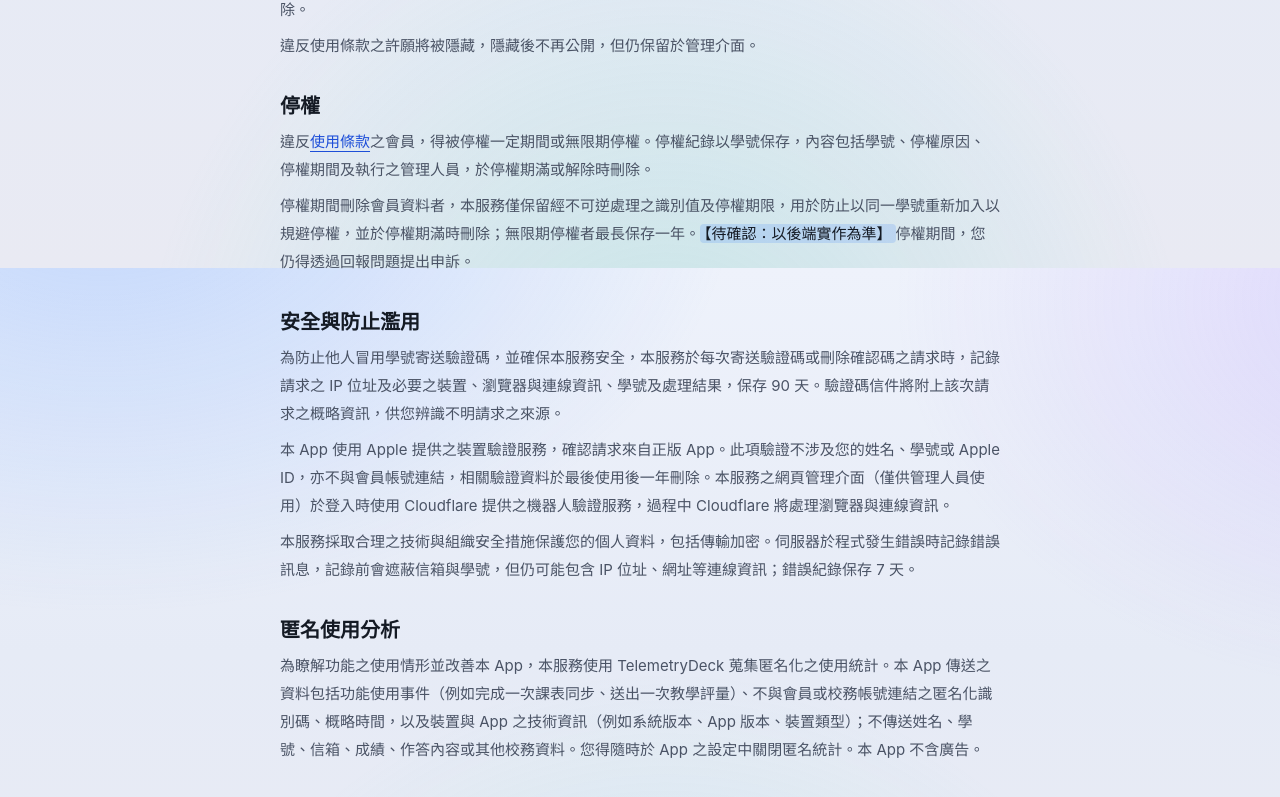
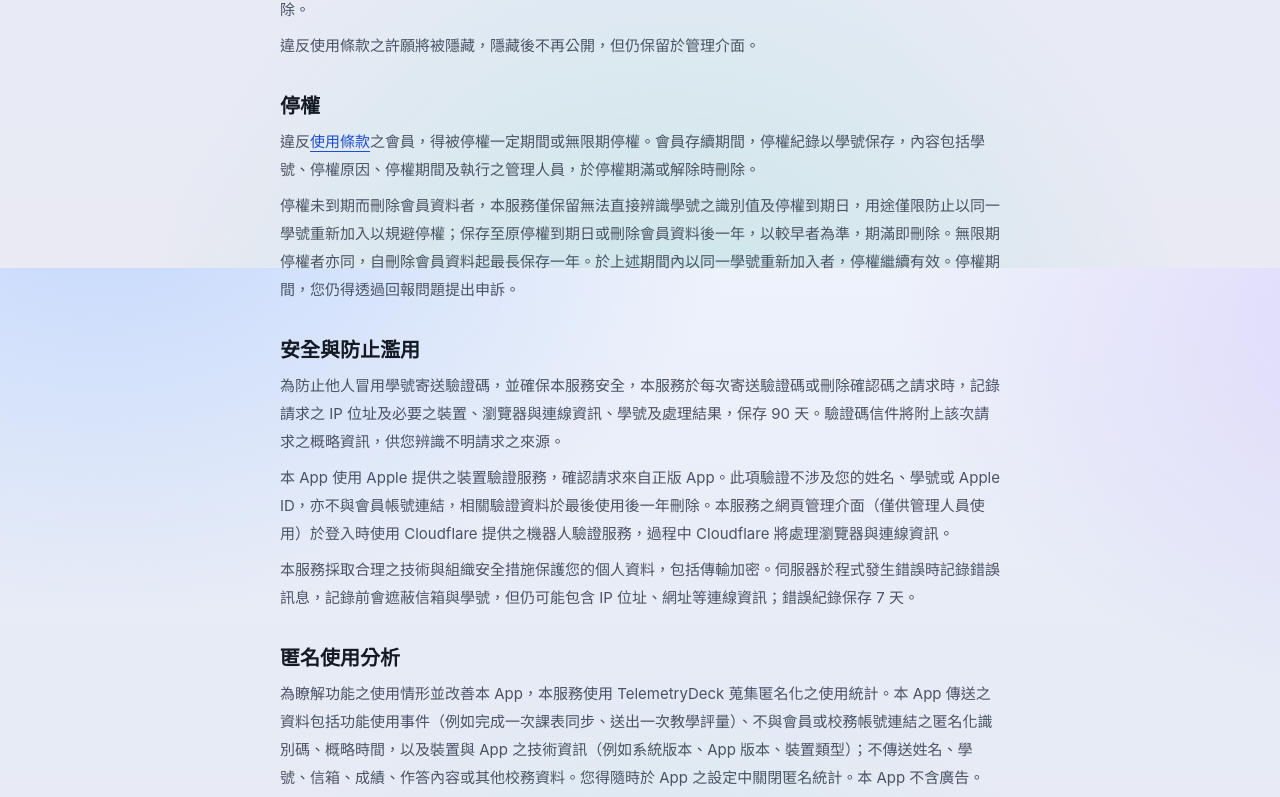
Before and after one commit to poterpan/ntutbox-website, a Next.js app: page /privacy in a window 1280 px wide. Shown: the part 2932-3729 px from the top of the page. Built offline with nearby package versions, Linux system fonts and the light colour scheme.

Commit message:
docs(legal): 依 ntutbox-api 定案的刪除語意清掉待確認標記（未採納許願連同投票與檢舉刪除、停權識別值保存至到期或一年較早者）

```diff
--- a/src/content/legal/privacy.ts
+++ b/src/content/legal/privacy.ts
@@ -93,7 +93,7 @@ export const PRIVACY: LegalDocumentContent = {
         },
         {
           type: "p",
-          text: "截圖與診斷資料於上傳後 90 天自動刪除。回報之文字內容與往來訊息保存至您刪除會員資料為止，以供日後處理同類問題時參考；刪除會員資料時，連同截圖與診斷資料一併刪除。【待確認：以後端實作為準】如需刪除特定回報，請與本服務聯絡。",
+          text: "截圖與診斷資料於上傳後 90 天自動刪除。回報之文字內容與往來訊息保存至您刪除會員資料為止，以供日後處理同類問題時參考；刪除會員資料時，回報連同往來訊息、截圖與診斷資料一併刪除。如需刪除特定回報，請與本服務聯絡。",
         },
       ],
     },
@@ -155,11 +155,11 @@ export const PRIVACY: LegalDocumentContent = {
       blocks: [
         {
           type: "p",
-          text: "違反[使用條款](/terms/)之會員，得被停權一定期間或無限期停權。停權紀錄以學號保存，內容包括學號、停權原因、停權期間及執行之管理人員，於停權期滿或解除時刪除。",
+          text: "違反[使用條款](/terms/)之會員，得被停權一定期間或無限期停權。會員存續期間，停權紀錄以學號保存，內容包括學號、停權原因、停權期間及執行之管理人員，於停權期滿或解除時刪除。",
         },
         {
           type: "p",
-          text: "停權期間刪除會員資料者，本服務僅保留經不可逆處理之識別值及停權期限，用於防止以同一學號重新加入以規避停權，並於停權期滿時刪除；無限期停權者最長保存一年。【待確認：以後端實作為準】停權期間，您仍得透過回報問題提出申訴。",
+          text: "停權未到期而刪除會員資料者，本服務僅保留無法直接辨識學號之識別值及停權到期日，用途僅限防止以同一學號重新加入以規避停權；保存至原停權到期日或刪除會員資料後一年，以較早者為準，期滿即刪除。無限期停權者亦同，自刪除會員資料起最長保存一年。於上述期間內以同一學號重新加入者，停權繼續有效。停權期間，您仍得透過回報問題提出申訴。",
         },
       ],
     },
@@ -261,12 +261,12 @@ export const PRIVACY: LegalDocumentContent = {
             ["回報之截圖與診斷資料", "上傳後 90 天；刪除會員資料時一併刪除"],
             [
               "許願、管理人員回覆及審核結果",
-              "持續保存；刪除會員資料時，已採納之許願保留並將作者顯示為「已刪除的會員」，其他許願一併刪除",
+              "持續保存；刪除會員資料時，已採納之許願保留並將作者顯示為「已刪除的會員」，其他許願連同其投票、檢舉及管理人員回覆一併刪除",
             ],
             ["投票、檢舉及封鎖紀錄", "至您取消或刪除會員資料為止"],
             ["以電子郵件或社群帳號提出之檢舉", "處理完畢後最長一年"],
             ["停權紀錄（會員未刪除時）", "至停權期滿或解除為止"],
-            ["停權期間刪除會員資料者之識別值及停權期限", "至停權期滿為止；無限期停權者最長一年"],
+            ["停權未到期而刪除會員資料者之識別值及停權到期日", "至原停權到期日或刪除會員資料後一年，以較早者為準"],
             ["課表分享資料", "分享連結於建立 90 天後失效；如需刪除分享資料，請與本服務聯絡"],
             ["寄送驗證碼之請求紀錄（含 IP 位址及學號）", "90 天"],
             ["寄送與使用次數之紀錄", "最長 24 小時"],
@@ -282,15 +282,15 @@ export const PRIVACY: LegalDocumentContent = {
       blocks: [
         {
           type: "p",
-          text: "您得於 App 之帳號設定中刪除會員資料。刪除前，App 將告知您將予保留及一併刪除之許願。本服務將寄送刪除確認碼至您最後使用之學校信箱，經您輸入確認後立即刪除，並寄送完成通知。",
+          text: "您得於 App 之帳號設定中刪除會員資料。刪除前，App 將告知您將予保留之許願數量。本服務將寄送刪除確認碼至您最後使用之學校信箱，經您輸入確認後立即刪除，並寄送完成通知。",
         },
         {
           type: "p",
-          text: "刪除後，您的學號、信箱、暱稱、登入狀態、同意紀錄、投票、您於 App 內提出之檢舉、封鎖紀錄、使用次數紀錄，以及您的回報（含往來訊息、截圖與診斷資料）立即刪除，相關許願之票數同步扣除。您發布之許願中，已由本服務採納（已排入、開發中或已上線）者保留內容，作者改顯示為「已刪除的會員」，管理介面亦不再顯示您的學號與信箱；其他許願一併刪除。【待確認：以後端實作為準】",
+          text: "刪除後，您的學號、信箱、暱稱、登入狀態、同意紀錄、投票、您於 App 內提出之檢舉、封鎖紀錄、使用次數紀錄，以及您的回報（含往來訊息、截圖與診斷資料）立即刪除，相關許願之票數同步扣除。您發布之許願中，已由本服務採納（規劃中、進行中或已推出）者保留內容，作者改顯示為「已刪除的會員」，不再與您連結，管理介面亦不再顯示您的學號與信箱；其他許願連同其投票、檢舉及管理人員回覆一併刪除。",
         },
         {
           type: "p",
-          text: "下列資料依原定期限刪除：寄送驗證碼之請求紀錄（90 天，作為防止濫用之證據）及寄送次數紀錄（最長 24 小時）。如您於停權期間刪除會員資料，本服務僅保留經不可逆處理之識別值及停權期限，於停權期滿時刪除；無限期停權者最長保存一年。【待確認：以後端實作為準】",
+          text: "下列資料依原定期限刪除：寄送驗證碼之請求紀錄（90 天，作為防止濫用之證據）及寄送次數紀錄（最長 24 小時）。如您於停權未到期時刪除會員資料，本服務僅保留無法直接辨識學號之識別值及停權到期日，用途僅限防止以同一學號重新加入以規避停權；保存至原停權到期日或刪除會員資料後一年，以較早者為準，期滿即刪除。無限期停權者亦同，自刪除會員資料起最長保存一年。",
         },
         {
           type: "p",
--- a/src/content/legal/terms.ts
+++ b/src/content/legal/terms.ts
@@ -123,7 +123,7 @@ export const TERMS: LegalDocumentContent = {
         },
         {
           type: "p",
-          text: "停權得定有期間或為無限期，並以學號認定。停權期間，您不得發布許願、投票、檢舉或變更暱稱，但仍得使用回報問題功能、透過回報提出申訴，以及刪除會員資料。停權期間刪除會員資料者，本服務將保留防止規避停權所需之最少資訊，您以同一學號重新加入時，停權於[隱私權政策](/privacy/#suspension)所定期間內仍然有效。【待確認：以後端實作為準】",
+          text: "停權得定有期間或為無限期，並以學號認定。停權期間，您不得發布許願、投票、檢舉或變更暱稱，但仍得使用回報問題功能、透過回報提出申訴，以及刪除會員資料。停權未到期而刪除會員資料者，本服務將保留防止規避停權所需之最少資訊，您於[隱私權政策](/privacy/#suspension)所定期間內以同一學號重新加入時，停權繼續有效。",
         },
         {
           type: "p",
@@ -145,7 +145,7 @@ export const TERMS: LegalDocumentContent = {
         },
         {
           type: "p",
-          text: "刪除會員資料時，已由本服務採納（已排入、開發中或已上線）之許願將繼續保留於許願牆，作者改顯示為「已刪除的會員」，於許願保留期間，前項授權繼續有效；其他許願一併刪除。刪除前，App 將告知您將予保留及一併刪除之許願。【待確認：以後端實作為準】如需移除保留之許願，請與本服務聯絡。",
+          text: "刪除會員資料時，已由本服務採納（規劃中、進行中或已推出）之許願將繼續保留於許願牆，作者改顯示為「已刪除的會員」，於許願保留期間，前項授權繼續有效；其他許願一併刪除。刪除前，App 將告知您將予保留之許願數量。如需移除保留之許願，請與本服務聯絡。",
         },
         {
           type: "p",
```
